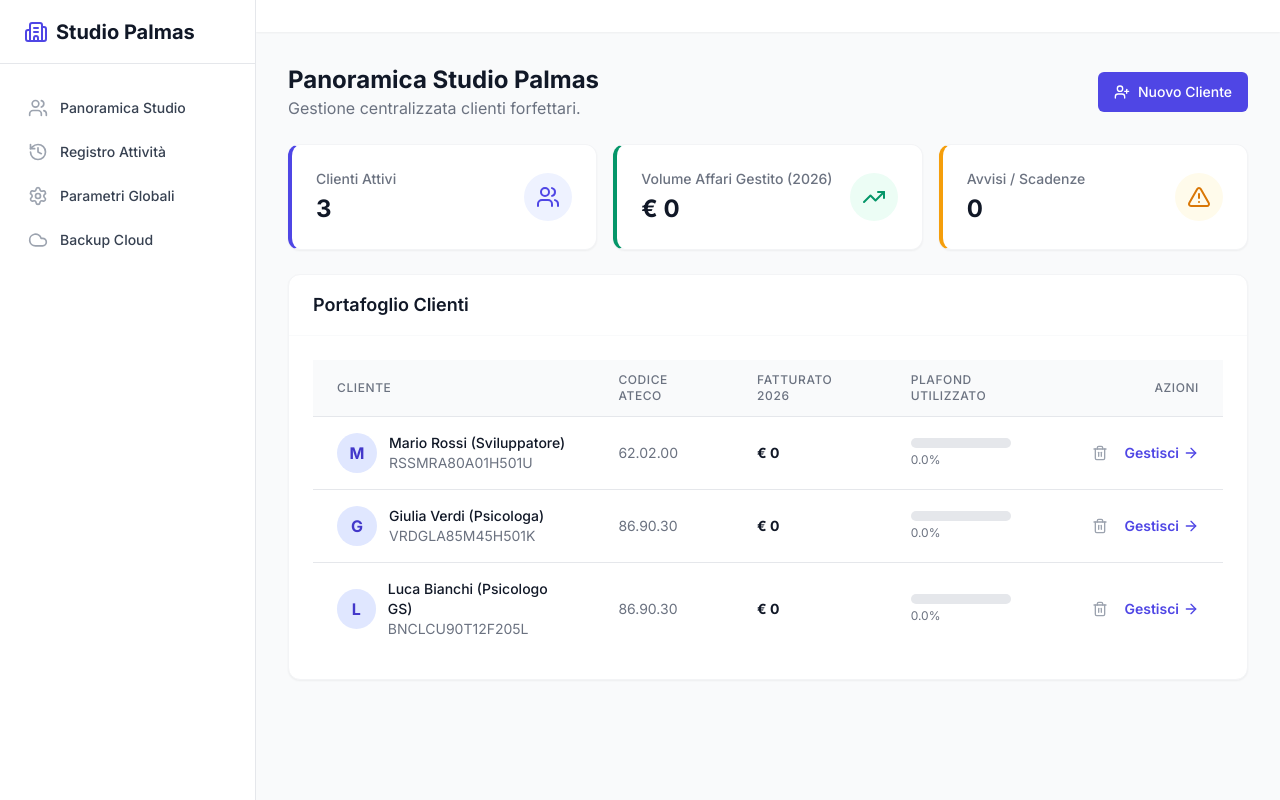
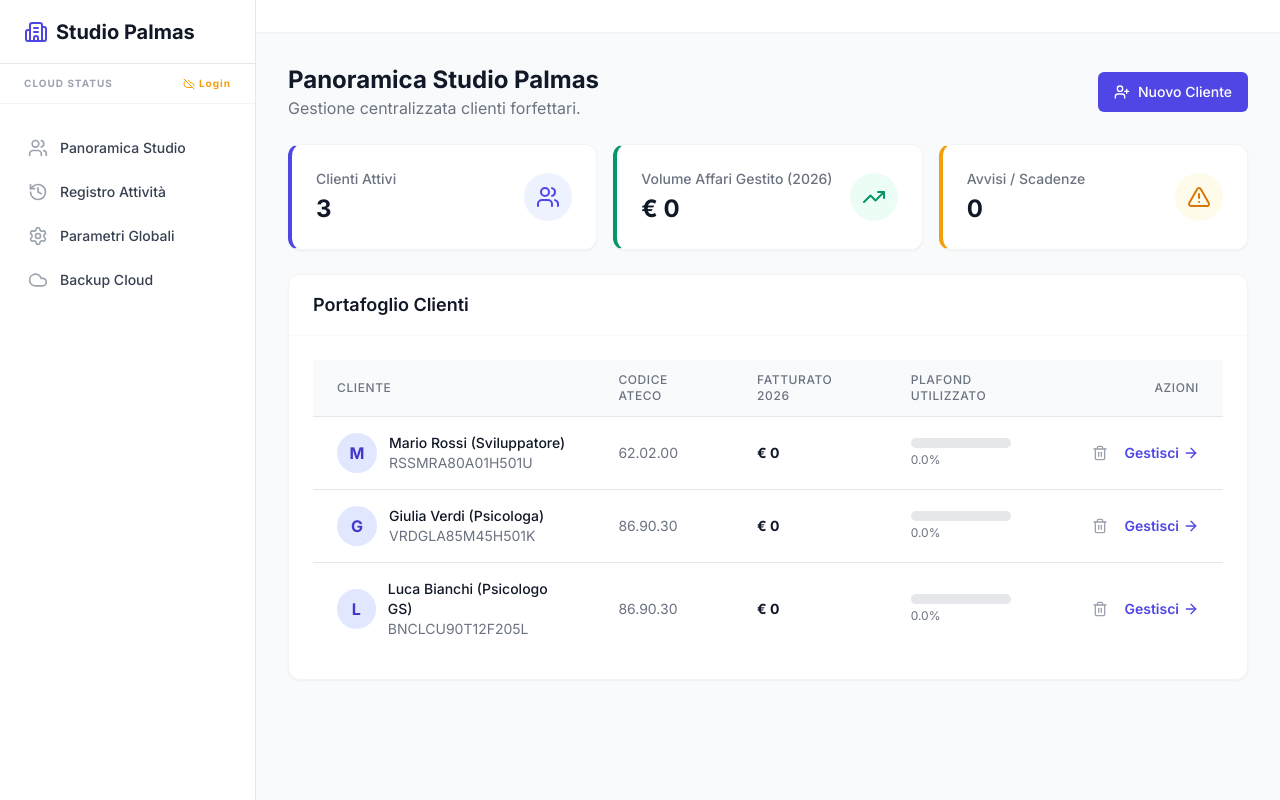
Before and after one commit to palmasstudio-collab/gestionale, a React (Vite) app: page / in a window 1280 px wide. Built offline with nearby package versions, Linux system fonts and the light colour scheme.

Commit message:
Update App.tsx

```diff
--- a/App.tsx
+++ b/App.tsx
@@ -13,14 +13,17 @@ import { QuadroLMGenerator } from './components/QuadroLMGenerator';
 import { InpsManager } from './components/InpsManager';
 import { ActivityLogView } from './components/ActivityLogView';
 import { CloudBackup } from './components/CloudBackup';
-import { initGoogleDrive } from './utils/googleDrive';
-import { LogOut, Menu, ArrowLeft, Building2 } from 'lucide-react';
+import { initGoogleDrive, handleAuthClick } from './utils/googleDrive';
+import { LogOut, Menu, ArrowLeft, Building2, Cloud, CloudOff } from 'lucide-react';
 
 const App: React.FC = () => {
   const [activeTab, setActiveTab] = useState('dashboard');
   const [selectedClientId, setSelectedClientId] = useState<string | null>(null);
   const [mobileMenuOpen, setMobileMenuOpen] = useState(false);
+
+  // STATI GLOBALI GOOGLE
   const [isDriveReady, setIsDriveReady] = useState(false);
+  const [isGoogleAuthenticated, setIsGoogleAuthenticated] = useState(false);
 
   const [clients, setClients] = useState<Client[]>(() => {
     const saved = localStorage.getItem('forfettario_clients');
@@ -47,8 +50,14 @@ const App: React.FC = () => {
     return saved ? JSON.parse(saved) : [];
   });
 
+  // Inizializzazione Google con controllo sessione esistente
   useEffect(() => {
-    initGoogleDrive((ready) => setIsDriveReady(ready));
+    initGoogleDrive((ready) => {
+      setIsDriveReady(ready);
+      // Verifica se esiste già un token in memoria (es. sessione attiva)
+      const token = (window as any).gapi?.client?.getToken();
+      if (token) setIsGoogleAuthenticated(true);
+    });
   }, []);
 
   useEffect(() => localStorage.setItem('forfettario_clients', JSON.stringify(clients)), [clients]);
@@ -69,6 +78,16 @@ const App: React.FC = () => {
       clientName
     };
     setLogs(prev => [newLog, ...prev]);
+  };
+
+  const handleGlobalGoogleLogin = async () => {
+    try {
+      await handleAuthClick();
+      setIsGoogleAuthenticated(true);
+      addLog('UPDATE', 'SETTINGS', 'Accesso Google effettuato con successo');
+    } catch (err) {
+      console.error("Login fallito", err);
+    }
   };
 
   const handleRestoreFromCloud = (data: any) => {
@@ -137,7 +156,15 @@ const App: React.FC = () => {
         case 'studio-params':
           return <ParametersManager config={globalConfig} setConfig={setGlobalConfig} />;
         case 'cloud-backup':
-          return <CloudBackup appState={{ clients, invoices, inpsPayments, globalConfig, logs }} onRestore={handleRestoreFromCloud} isDriveReady={isDriveReady} />;
+          return (
+            <CloudBackup
+              appState={{ clients, invoices, inpsPayments, globalConfig, logs }}
+              onRestore={handleRestoreFromCloud}
+              isDriveReady={isDriveReady}
+              isAuthenticated={isGoogleAuthenticated}
+              onLogin={handleGlobalGoogleLogin}
+            />
+          );
         default:
           return <StudioDashboard clients={clients} invoices={invoices} onSelectClient={handleSelectClient} onAddClient={handleAddClient} onDeleteClient={handleDeleteClient} annualRevenueLimit={globalConfig.annualRevenueLimit} />;
       }
@@ -159,7 +186,16 @@ const App: React.FC = () => {
       case 'advisor':
         return <AiAdvisor client={activeClient} invoices={clientInvoices} />;
       case 'settings':
-        return <Settings client={activeClient} onUpdateClient={handleUpdateClient} onLog={addLog} isDriveReady={isDriveReady} />;
+        return (
+          <Settings
+            client={activeClient}
+            onUpdateClient={handleUpdateClient}
+            onLog={addLog}
+            isDriveReady={isDriveReady}
+            isAuthenticated={isGoogleAuthenticated}
+            onLogin={handleGlobalGoogleLogin}
+          />
+        );
       default:
         return <Dashboard invoices={clientInvoices} client={activeClient} annualRevenueLimit={globalConfig.annualRevenueLimit} />;
     }
@@ -167,6 +203,7 @@ const App: React.FC = () => {
 
   return (
     <div className="min-h-screen bg-gray-50 flex flex-col md:flex-row">
+      {/* Mobile Header */}
       <div className="md:hidden bg-white border-b p-4 flex justify-between items-center sticky top-0 z-20">
         <h1 className="font-bold text-xl text-indigo-700">Studio Palmas</h1>
         <button onClick={() => setMobileMenuOpen(!mobileMenuOpen)} className="p-2 rounded-md hover:bg-gray-100">
@@ -187,6 +224,18 @@ const App: React.FC = () => {
                  <Building2 className="w-6 h-6 text-indigo-600 mr-2" />
                  <span className="text-xl font-bold text-gray-900">Studio Palmas</span>
                </div>
+            )}
+          </div>
+
+          {/* Status Bar Google in Sidebar */}
+          <div className="px-6 py-3 border-b border-gray-100 flex items-center justify-between text-[10px] font-bold uppercase tracking-widest">
+            <span className="text-gray-400">Cloud Status</span>
+            {isGoogleAuthenticated ? (
+              <span className="flex items-center text-green-600 gap-1"><Cloud className="w-3 h-3"/> Active</span>
+            ) : (
+              <button onClick={handleGlobalGoogleLogin} className="flex items-center text-amber-500 gap-1 hover:text-amber-600 transition-colors">
+                <CloudOff className="w-3 h-3"/> Login
+              </button>
             )}
           </div>
 
```
